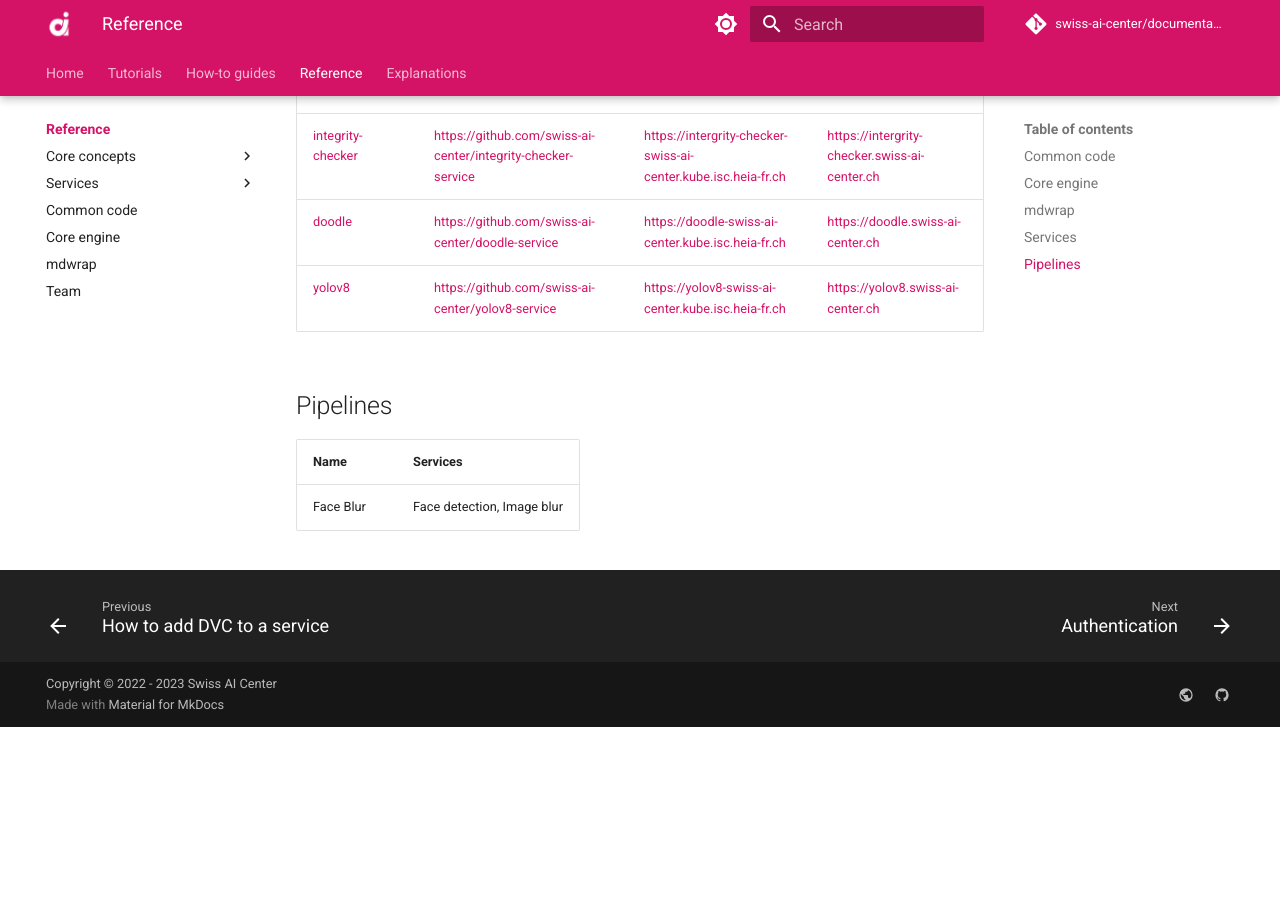
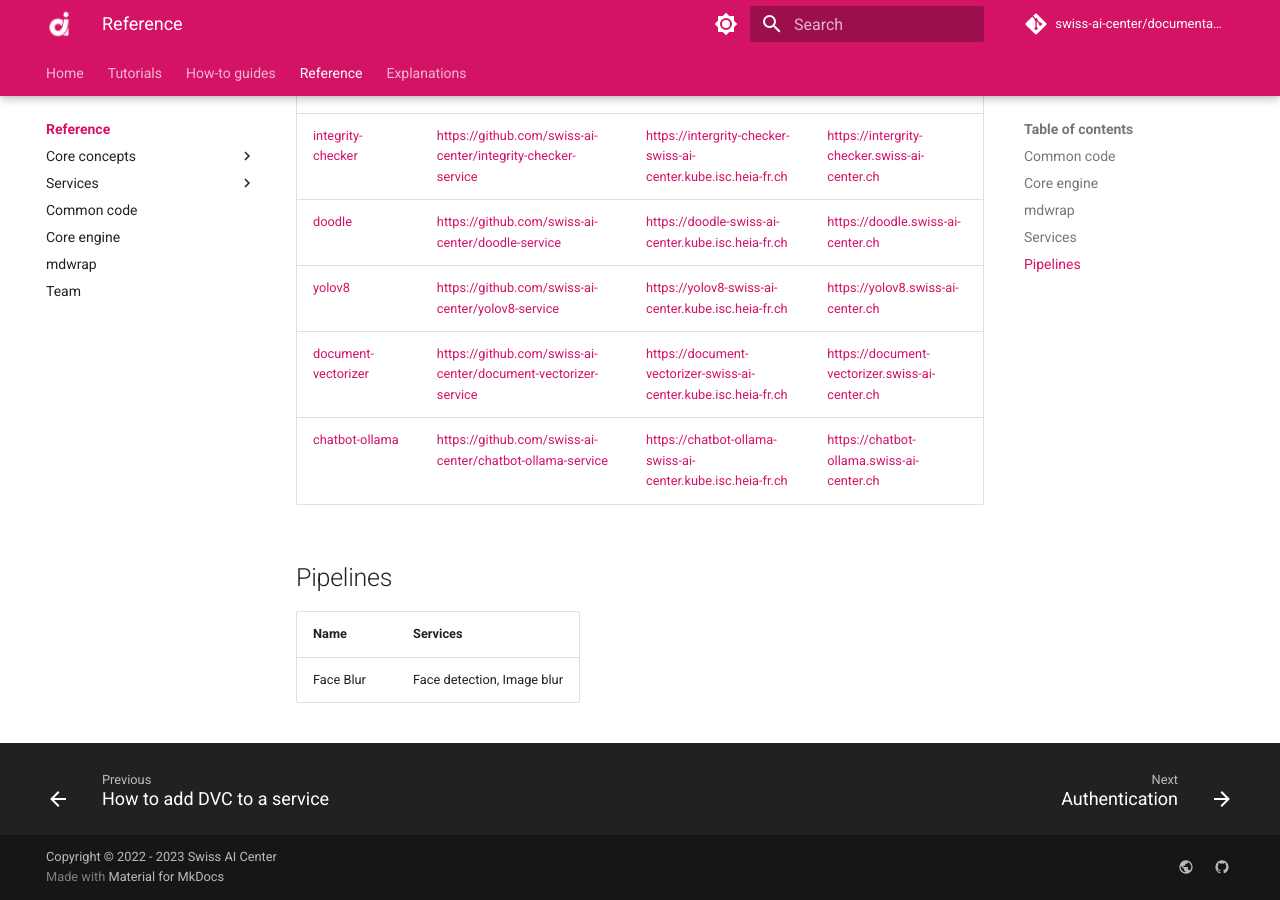
Before and after one commit to swiss-ai-center/documentation, an MkDocs documentation site: the page built from docs/reference/index.md, in a window 1280 px wide and 900 px high, scrolled down 2156 px. Built offline with MkDocs 1.6.1 and Material for MkDocs 9.7.7, drawn with Linux system fonts in a browser that asks for light colours; comment, search, counter and statistics services are not loaded; before the commit the page ends 2883 px from its top, so only the background shows below that; part of the change alters nothing that is shown.

Commit message:
update doc for document vectorizer service

````diff
--- a/docs/reference/index.md
+++ b/docs/reference/index.md
@@ -51,6 +51,8 @@ mdwrap is a command line tool to format our Markdown documentation made with
 | [integrity-checker](./services/integrity-checker.md)   | <https://github.com/swiss-ai-center/integrity-checker-service>     | <https://intergrity-checker-swiss-ai-center.kube.isc.heia-fr.ch>    | <https://intergrity-checker.swiss-ai-center.ch>  |
 | [doodle](./services/doodle.md)                         | <https://github.com/swiss-ai-center/doodle-service>                | <https://doodle-swiss-ai-center.kube.isc.heia-fr.ch>                | <https://doodle.swiss-ai-center.ch>              |
 | [yolov8](./services/yolov8.md)                         | <https://github.com/swiss-ai-center/yolov8-service>                | <https://yolov8-swiss-ai-center.kube.isc.heia-fr.ch>                | <https://yolov8.swiss-ai-center.ch>              |
+| [document-vectorizer](./services/document-vectorizer.md)                         | <https://github.com/swiss-ai-center/document-vectorizer-service>                | <https://document-vectorizer-swiss-ai-center.kube.isc.heia-fr.ch>                | <https://document-vectorizer.swiss-ai-center.ch>              |
+| [chatbot-ollama](./services/chatbot-ollama.md)                         | <https://github.com/swiss-ai-center/chatbot-ollama-service>                | <https://chatbot-ollama-swiss-ai-center.kube.isc.heia-fr.ch>                | <https://chatbot-ollama.swiss-ai-center.ch>              |
 
 ## Pipelines
 
--- /dev/null
+++ b/docs/reference/services/chatbot-ollama.md
@@ -0,0 +1,134 @@
+# chatbot-ollama
+
+- [:material-account-group: Main author - HE-Arc](https://www.hes-so.ch/swiss-ai-center/equipe)
+- [:material-git: Code](https://github.com/swiss-ai-center/chatbot-ollama-service)
+- [:material-kubernetes: Deployment configuration](https://github.com/swiss-ai-center/chatbot-ollama-service/tree/main/kubernetes)
+- [:material-test-tube: Staging](https://chatbot-ollama-swiss-ai-center.kube.isc.heia-fr.ch/)
+- [:material-factory: Production (not available yet)](https://chatbot-ollama.swiss-ai-center.ch/)
+
+This service is a streamlit interface to interact with a large language model using the [ollama API](https://ollama.ai/) and langchain.
+
+Ollama is an open source project that aims to provide a simple and easy to use app to download and use LLM models like llama2 or mistral locally.
+
+On the [Ollama official website](https://ollama.ai/), you can find the list of available models and the link to the [github repository](https://github.com/jmorganca/ollama).
+
+Before using this service, you need to vectorize a pdf document using the [document-vectorizer service](/reference/services/document-vectorizer/).
+
+## Environment variables
+
+All environment variables are described in the
+[`.env`](https://github.com/swiss-ai-center/chatbot-ollama-service/blob/main/.env)
+file.
+
+The environment variables can be overwritten during the CI/CD pipeline described
+in the
+[`workflow.yml`](https://github.com/swiss-ai-center/chatbot-ollama-service/blob/main/.github/workflows/workflow.yml)
+GitHub workflow file.
+
+## Start the service locally with Python
+
+In the `services/chatbot-ollama` directory, start the service with the following
+commands.
+
+```sh
+# Generate the virtual environment
+python3 -m venv .venv
+
+# Activate the virtual environment
+source .venv/bin/activate
+
+# Install the requirements
+pip install /code[ui]
+```
+
+Start the application.
+
+```sh
+# Start the application
+streamlit run app/app.py --server.port 80
+```
+
+Access the service app on <http://localhost:80>.
+
+## Start the service locally with minikube and the Docker image hosted on GitHub
+
+Start the service with the following commands. This will start the service with
+the official Docker images that are hosted on GitHub.
+
+In the `chatbot-ollama` directory, start the service with the following commands.
+
+```sh
+# Start the chatbot-ollama
+kubectl apply \
+    -f kubernetes/chatbot-ollama.config-map.yml \
+    -f kubernetes/chatbot-ollama.stateful.yml \
+    -f kubernetes/chatbot-ollama.service.yml
+```
+
+Create a tunnel to access the Kubernetes cluster from the local machine. The
+terminal in which the tunnel is created must stay open.
+
+```sh
+# Open a tunnel to the Kubernetes cluster
+minikube tunnel --bind-address 127.0.0.1
+```
+
+Access the `chatbot-ollama` app on <http://localhost:9090/>.
+
+Access the Core engine documentation on <http://localhost:8080/docs> to validate
+the backend has been successfully registered to the Core engine.
+
+## Start the service locally with minikube and a local Docker image
+
+**Note**: The service StatefulSet (`chatbot-ollama.stateful.yml` file) must be
+deleted and recreated every time a new Docker image is created.
+
+Start the service with the following commands. This will start the service with
+the a local Docker image for the service.
+
+In the `chatbot-ollama` directory, build the Docker image with the following
+commands.
+
+```sh
+# Access the Minikube's Docker environment
+eval $(minikube docker-env)
+
+# Build the Docker image
+docker build -t ghcr.io/swiss-ai-center/chatbot-ollama-service:latest .
+
+# Exit the Minikube's Docker environment
+eval $(minikube docker-env -u)
+
+# Edit the `kubernetes/chatbot-ollama.stateful.yml` file to use the local image by uncommented the line `imagePullPolicy`
+#
+# From
+#
+#        # imagePullPolicy: Never
+#
+# To
+#
+#        imagePullPolicy: Never
+```
+
+In the `chatbot-ollama` directory, start the service with the following commands.
+
+```sh
+# Start the chatbot-ollama
+kubectl apply \
+    -f kubernetes/chatbot-ollama.config-map.yml \
+    -f kubernetes/chatbot-ollama.stateful.yml \
+    -f kubernetes/chatbot-ollama.service.yml
+```
+
+Create a tunnel to access the Kubernetes cluster from the local machine. The
+terminal in which the tunnel is created must stay open.
+
+```sh
+# Open a tunnel to the Kubernetes cluster
+minikube tunnel --bind-address 127.0.0.1
+```
+
+Access the `chatbot-ollama` app on <http://localhost:9090/docs>.
+
+Access the Core engine documentation on <http://localhost:8080/docs> to validate
+the backend has been successfully registered to the Core engine.
--- /dev/null
+++ b/docs/reference/services/document-vectorizer.md
@@ -0,0 +1,153 @@
+# document-vectorizer
+
+- [:material-account-group: Main author - HE-Arc](https://www.hes-so.ch/swiss-ai-center/equipe)
+- [:material-git: Code](https://github.com/swiss-ai-center/document-vectorizer-service)
+- [:material-kubernetes: Deployment configuration](https://github.com/swiss-ai-center/document-vectorizer-service/tree/main/kubernetes)
+- [:material-test-tube: Staging](https://document-vectorizer-swiss-ai-center.kube.isc.heia-fr.ch/docs)
+- [:material-factory: Production (not available yet)](https://document-vectorizer.swiss-ai-center.ch)
+
+This service uses langchain to vectorize a pdf document into a FAISS vectorstore.
+
+The API documentation is automatically generated by FastAPI using the OpenAPI
+standard. A user friendly interface provided by Swagger is available under the
+`/docs` route, where the endpoints of the service are described.
+
+This simple service only has one route `/compute` that takes a pdf document as input,
+and then returns a zip archive containing the vectorized document.
+
+This archive can be used in the [chatbot-ollama service](/reference/services/chatbot-ollama/).
+This chatbot enables you to ask questions about the content of the document to a large language model.
+
+## Environment variables
+
+All environment variables are described in the
+[`.env`](https://github.com/swiss-ai-center/document-vectorizer-service/blob/main/.env)
+file.
+
+The environment variables can be overwritten during the CI/CD pipeline described
+in the
+[`workflow.yml`](https://github.com/swiss-ai-center/document-vectorizer-service/blob/main/.github/workflows/workflow.yml)
+GitHub workflow file.
+
+## Start the service locally with Python
+
+In the `services/document-vectorizer` directory, start the service with the following
+commands.
+
+```sh
+# Generate the virtual environment
+python3 -m venv .venv
+
+# Activate the virtual environment
+source .venv/bin/activate
+
+# Install the requirements
+pip install \
+    --requirement requirements.txt \
+    --requirement requirements-all.txt
+```
+
+Start the application.
+
+```sh
+# Switch to the `src` directory
+cd src
+
+# Start the application
+uvicorn --reload --port 8383 main:app
+```
+
+Access the service documentation on <http://localhost:8383/docs>.
+
+## Run the tests with Python
+
+For each module a test file is available to check the correct behavior of the
+code. The tests are run using the `pytest` library with code coverage check. To
+run the tests, use the following command inside the `src` folder:
+
+```sh
+pytest --cov-report term:skip-covered --cov-report term-missing --cov=. -s --cov-config=.coveragerc
+```
+
+## Start the service locally with minikube and the Docker image hosted on GitHub
+
+Start the service with the following commands. This will start the service with
+the official Docker images that are hosted on GitHub.
+
+In the `document-vectorizer` directory, start the service with the following commands.
+
+```sh
+# Start the document-vectorizer backend
+kubectl apply \
+    -f kubernetes/document-vectorizer.config-map.yml \
+    -f kubernetes/document-vectorizer.stateful.yml \
+    -f kubernetes/document-vectorizer.service.yml
+```
+
+Create a tunnel to access the Kubernetes cluster from the local machine. The
+terminal in which the tunnel is created must stay open.
+
+```sh
+# Open a tunnel to the Kubernetes cluster
+minikube tunnel --bind-address 127.0.0.1
+```
+
+Access the `document-vectorizer` documentation on <http://localhost:8383/docs>.
+
+Access the Core engine documentation on <http://localhost:8080/docs> to validate
+the backend has been successfully registered to the Core engine.
+
+## Start the service locally with minikube and a local Docker image
+
+**Note**: The service StatefulSet (`document-vectorizer.stateful.yml` file) must be
+deleted and recreated every time a new Docker image is created.
+
+Start the service with the following commands. This will start the service with
+the a local Docker image for the service.
+
+In the `document-vectorizer` directory, build the Docker image with the following
+commands.
+
+```sh
+# Access the Minikube's Docker environment
+eval $(minikube docker-env)
+
+# Build the Docker image
+docker build -t ghcr.io/swiss-ai-center/document-vectorizer-service:latest .
+
+# Exit the Minikube's Docker environment
+eval $(minikube docker-env -u)
+
+# Edit the `kubernetes/document-vectorizer.stateful.yml` file to use the local image by uncommented the line `imagePullPolicy`
+#
+# From
+#
+#        # imagePullPolicy: Never
+#
+# To
+#
+#        imagePullPolicy: Never
+```
+
+In the `document-vectorizer` directory, start the service with the following commands.
+
+```sh
+# Start the document-vectorizer backend
+kubectl apply \
+    -f kubernetes/document-vectorizer.config-map.yml \
+    -f kubernetes/document-vectorizer.stateful.yml \
+    -f kubernetes/document-vectorizer.service.yml
+```
+
+Create a tunnel to access the Kubernetes cluster from the local machine. The
+terminal in which the tunnel is created must stay open.
+
+```sh
+# Open a tunnel to the Kubernetes cluster
+minikube tunnel --bind-address 127.0.0.1
+```
+
+Access the `document-vectorizer` documentation on <http://localhost:8383/docs>.
+
+Access the Core engine documentation on <http://localhost:8080/docs> to validate
+the backend has been successfully registered to the Core engine.
--- a/mkdocs.yml
+++ b/mkdocs.yml
@@ -45,6 +45,8 @@ nav:
         - image-sam service: reference/services/image-sam.md
         - integrity-checker service: reference/services/integrity-checker.md
         - yolov8 service: reference/services/yolov8.md
+        - document-vectorizer service: reference/services/document-vectorizer.md
+        - chatbot-ollama service: reference/services/chatbot-ollama.md
       - Common code: reference/common-code.md
       - Core engine: reference/core-engine.md
       - mdwrap: reference/mdwrap.md
````
